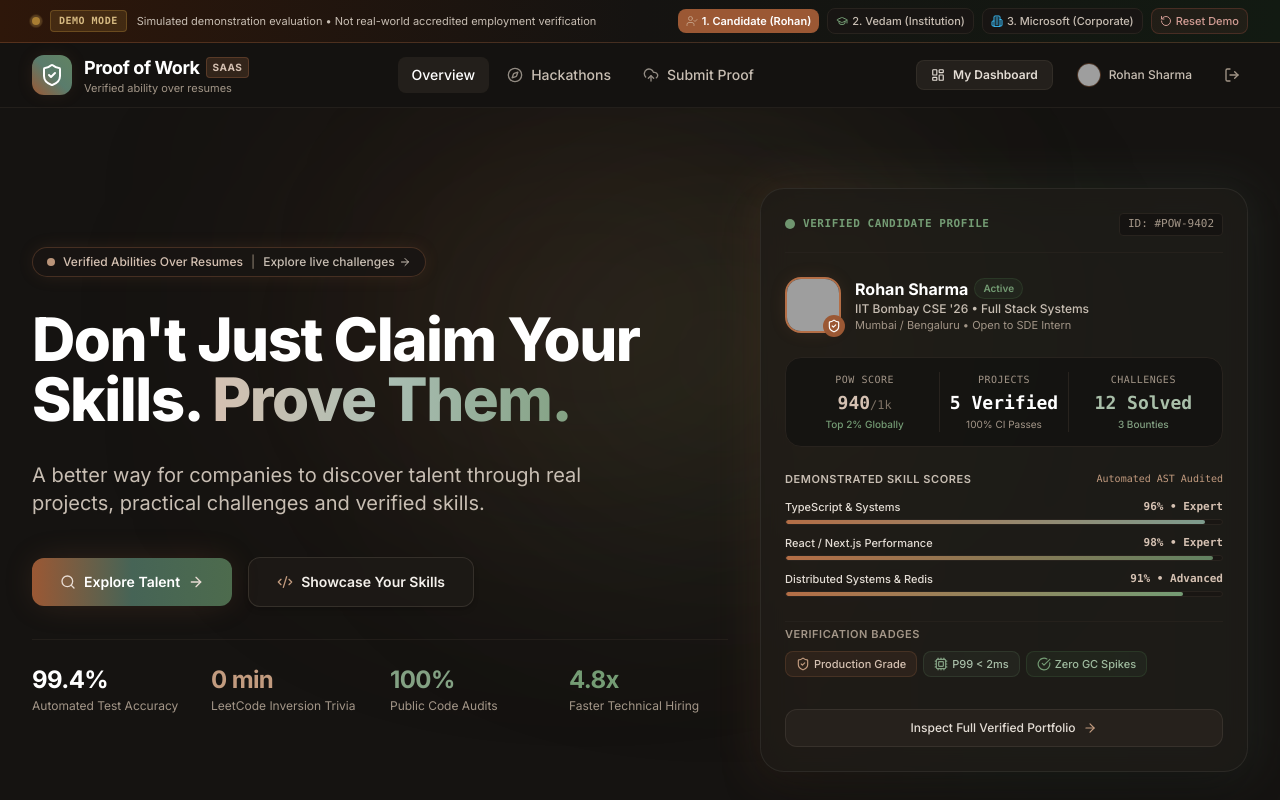
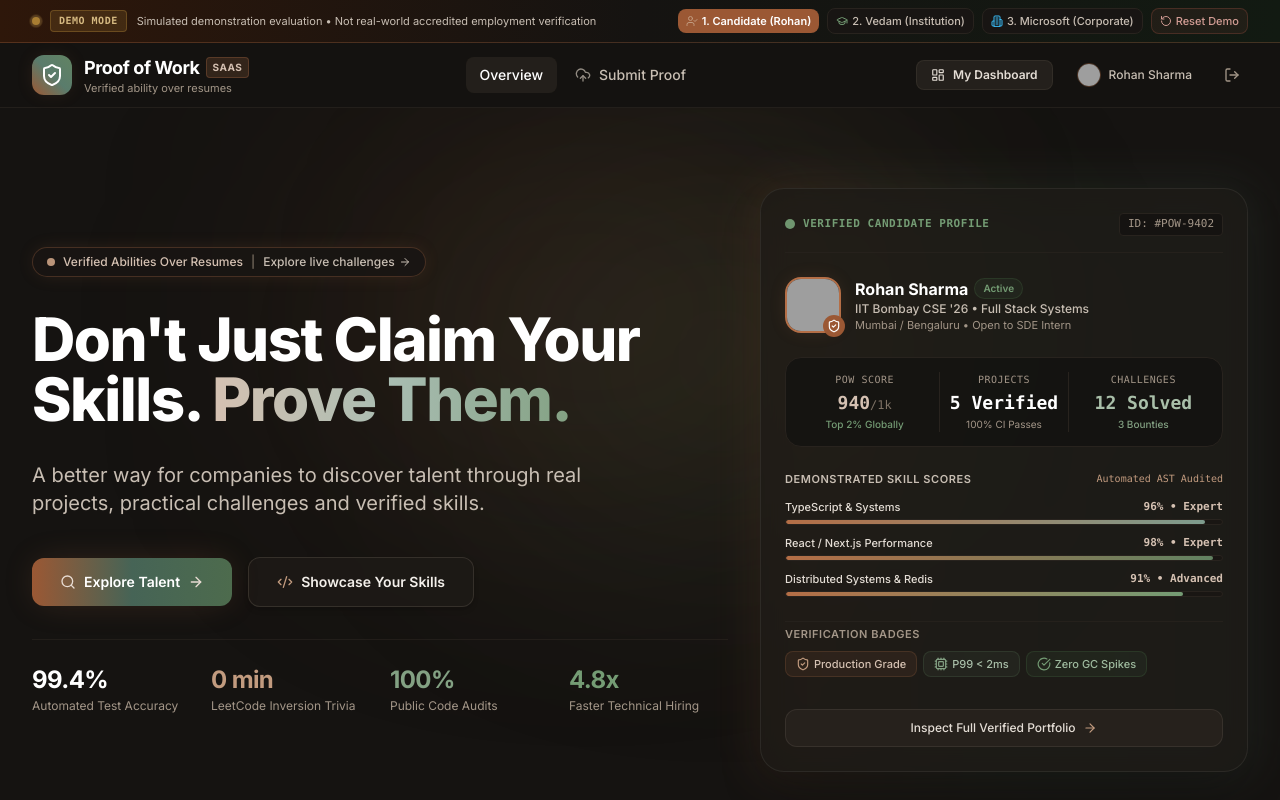
Before and after one commit to sarwgyaraj/Proof-of-Work, a React (Vite) app: page / in a window 1280 px wide. Shown: the top 800 px of the page. Built offline with nearby package versions, Linux system fonts and the light colour scheme; grey boxes are pictures that could not be loaded.

Commit message:
remove Hackathons button from navigation bar

```diff
--- a/src/components/Navbar.jsx
+++ b/src/components/Navbar.jsx
@@ -29,18 +29,15 @@ export default function Navbar() {
   if (userRole === 'admin') {
     navLinks = [
       { id: 'admin-dashboard', label: 'Admin Hub', icon: LayoutDashboard },
-      { id: 'talent', label: 'Candidates', icon: Users },
-      { id: 'hackathons', label: 'Hackathons', icon: Compass }
+      { id: 'talent', label: 'Candidates', icon: Users }
     ];
   } else if (userRole === 'employer') {
     navLinks = [
       { id: 'employer-dashboard', label: 'Talent Pipeline', icon: Users },
-      { id: 'talent', label: 'Talent Directory', icon: Users },
-      { id: 'hackathons', label: 'Hackathons', icon: Compass }
+      { id: 'talent', label: 'Talent Directory', icon: Users }
     ];
   } else {
     navLinks = [
-      { id: 'hackathons', label: 'Hackathons', icon: Compass },
       { id: 'submit-project', label: 'Submit Proof', icon: UploadCloud }
     ];
   }
```
Also changed, not shown: 3 other files (tests, documents, lock files or other folders).
